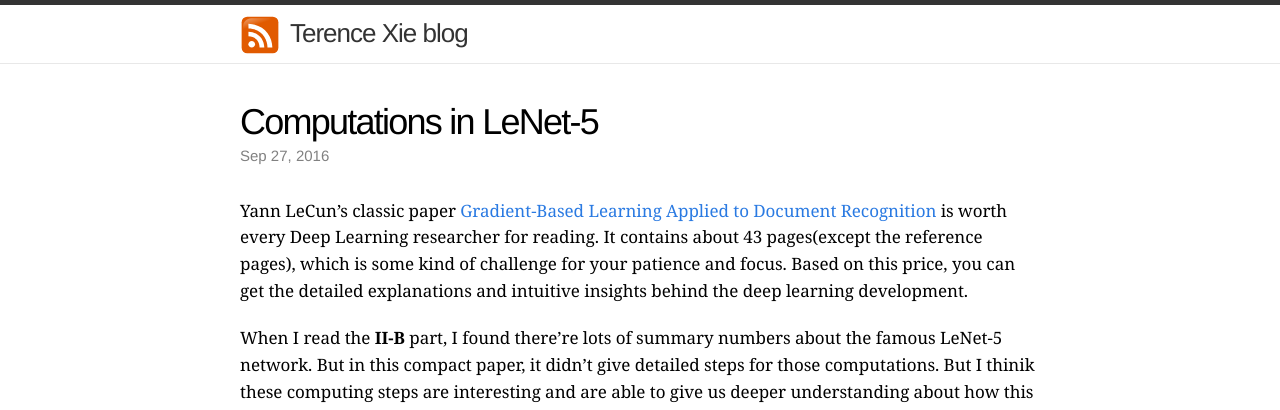
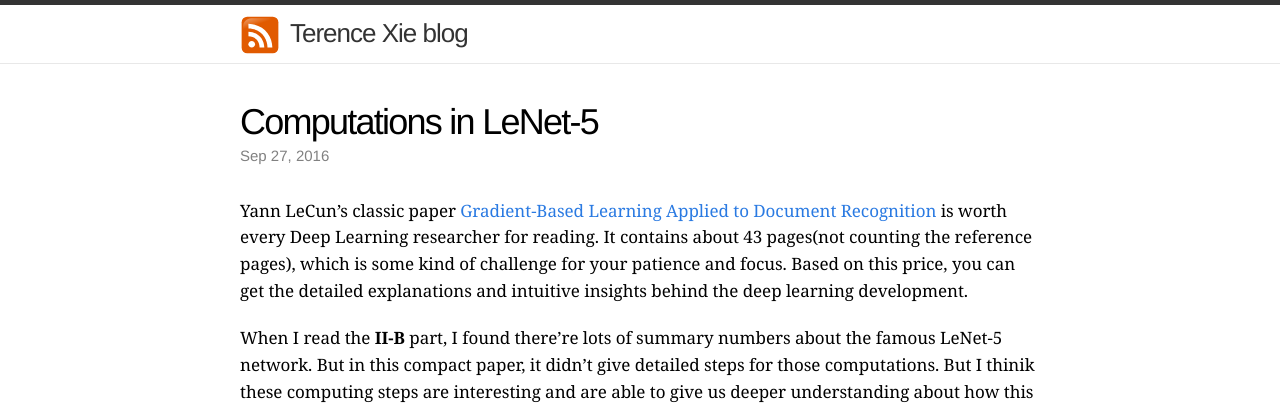
Before and after one commit to kid551/kid551.github.io, a Jekyll site: the page built from _posts/2016-09-27-compute-LeNet5.md, in a window 1280 px wide and 900 px high. Shown: the top 410 px of the window. Built offline with Jekyll 4.4.1, drawn with Linux system fonts in a browser that asks for light colours; formulas are drawn with MathJax 3; comment, search, counter and statistics services are not loaded.

Commit message:
Update 2016-09-27-compute-LeNet5.md

```diff
--- a/_posts/2016-09-27-compute-LeNet5.md
+++ b/_posts/2016-09-27-compute-LeNet5.md
@@ -7,7 +7,7 @@ date:   2016-09-27
 mathjax: true
 ---
 
-Yann LeCun's classic paper [Gradient-Based Learning Applied to Document Recognition](http://yann.lecun.com/exdb/publis/pdf/lecun-98.pdf) is worth every Deep Learning researcher for reading. It contains about 43 pages(except the reference pages), which is some kind of challenge for your patience and focus. Based on this price, you can get the detailed explanations and intuitive insights behind the deep learning development.
+Yann LeCun's classic paper [Gradient-Based Learning Applied to Document Recognition](http://yann.lecun.com/exdb/publis/pdf/lecun-98.pdf) is worth every Deep Learning researcher for reading. It contains about 43 pages(not counting the reference pages), which is some kind of challenge for your patience and focus. Based on this price, you can get the detailed explanations and intuitive insights behind the deep learning development.
 
 When I read the **II-B** part, I found there're lots of summary numbers about the famous LeNet-5 network. But in this compact paper, it didn't give detailed steps for those computations. But I thinik these computing steps are interesting and are able to give us deeper understanding about how this network works. So, I'd like to complement those details.
 
```
